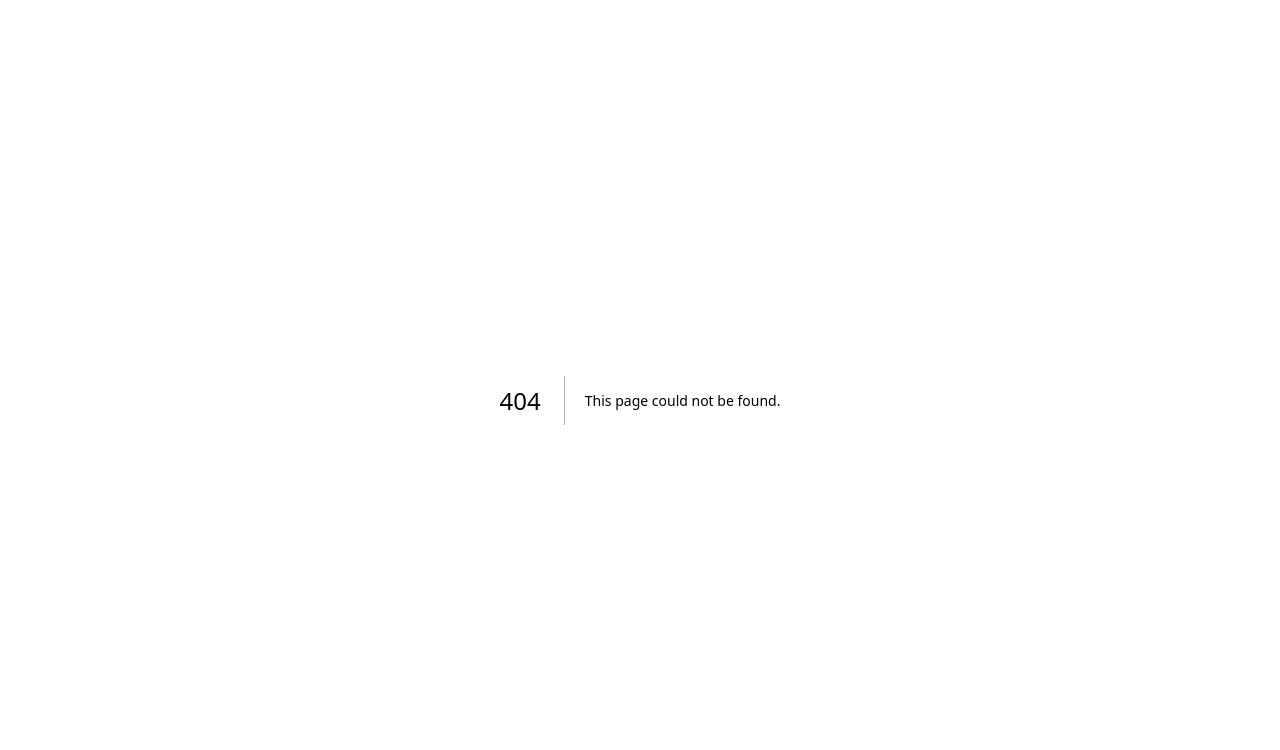
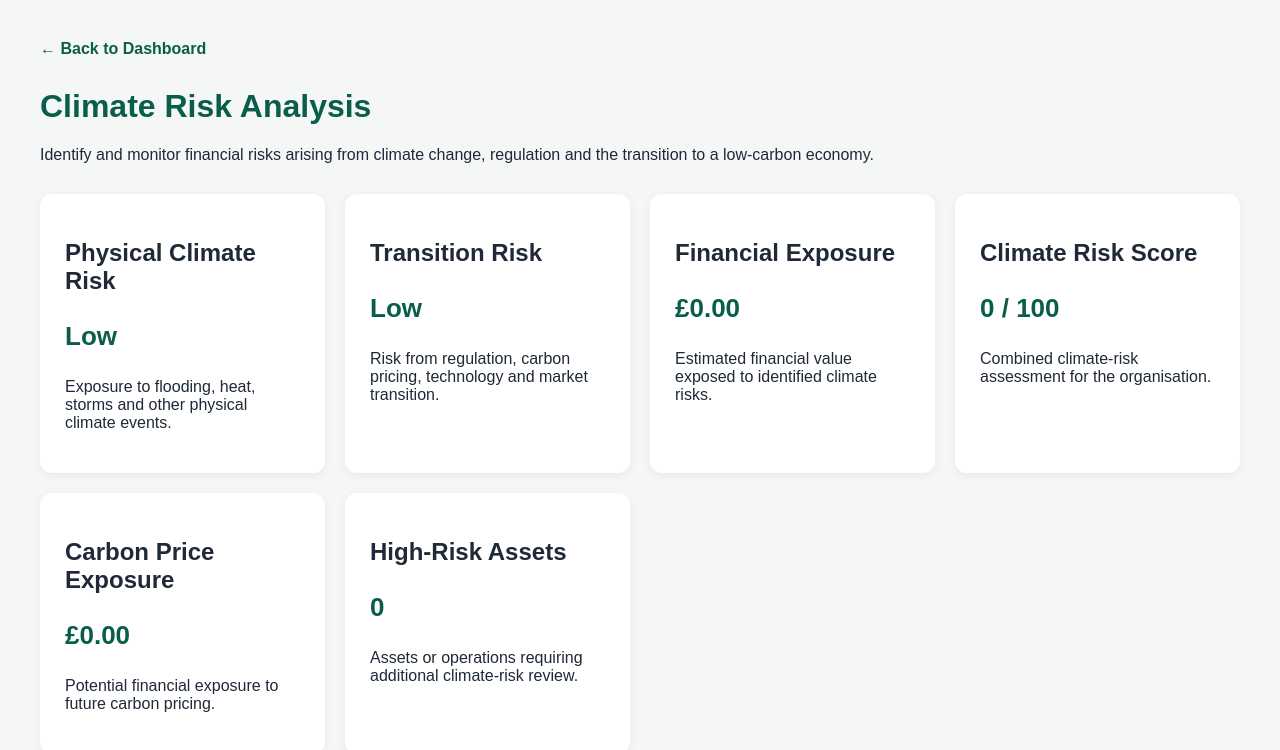
Before and after one commit to nelbinthomas99-rgb/nt-ai-sustainable-finance-platform, a Next.js app: page /climate-risk in a window 1280 px wide. Before the commit this address had no page. Shown: the top 750 px of the page. Built offline with nearby package versions, Linux system fonts and the light colour scheme.

Commit message:
Create page.js

```diff
--- /dev/null
+++ b/app/climate-risk/page.js
@@ -0,0 +1,106 @@
+import Link from "next/link";
+
+export default function ClimateRiskPage() {
+  return (
+    <main
+      style={{
+        fontFamily: "Arial, sans-serif",
+        background: "#f4f7f6",
+        minHeight: "100vh",
+        padding: "40px",
+      }}
+    >
+      <Link
+        href="/"
+        style={{
+          color: "#0b5d4b",
+          textDecoration: "none",
+          fontWeight: "bold",
+        }}
+      >
+        ← Back to Dashboard
+      </Link>
+
+      <h1 style={{ color: "#0b5d4b", marginTop: "30px" }}>
+        Climate Risk Analysis
+      </h1>
+
+      <p>
+        Identify and monitor financial risks arising from climate change,
+        regulation and the transition to a low-carbon economy.
+      </p>
+
+      <div
+        style={{
+          display: "grid",
+          gridTemplateColumns: "repeat(auto-fit, minmax(240px, 1fr))",
+          gap: "20px",
+          marginTop: "30px",
+        }}
+      >
+        <RiskCard
+          title="Physical Climate Risk"
+          value="Low"
+          text="Exposure to flooding, heat, storms and other physical climate events."
+        />
+
+        <RiskCard
+          title="Transition Risk"
+          value="Low"
+          text="Risk from regulation, carbon pricing, technology and market transition."
+        />
+
+        <RiskCard
+          title="Financial Exposure"
+          value="£0.00"
+          text="Estimated financial value exposed to identified climate risks."
+        />
+
+        <RiskCard
+          title="Climate Risk Score"
+          value="0 / 100"
+          text="Combined climate-risk assessment for the organisation."
+        />
+
+        <RiskCard
+          title="Carbon Price Exposure"
+          value="£0.00"
+          text="Potential financial exposure to future carbon pricing."
+        />
+
+        <RiskCard
+          title="High-Risk Assets"
+          value="0"
+          text="Assets or operations requiring additional climate-risk review."
+        />
+      </div>
+    </main>
+  );
+}
+
+function RiskCard({ title, value, text }) {
+  return (
+    <div
+      style={{
+        background: "white",
+        padding: "25px",
+        borderRadius: "12px",
+        boxShadow: "0 2px 10px rgba(0,0,0,0.06)",
+      }}
+    >
+      <h2>{title}</h2>
+
+      <p
+        style={{
+          fontSize: "26px",
+          fontWeight: "bold",
+          color: "#0b5d4b",
+        }}
+      >
+        {value}
+      </p>
+
+      <p>{text}</p>
+    </div>
+  );
+}
```
